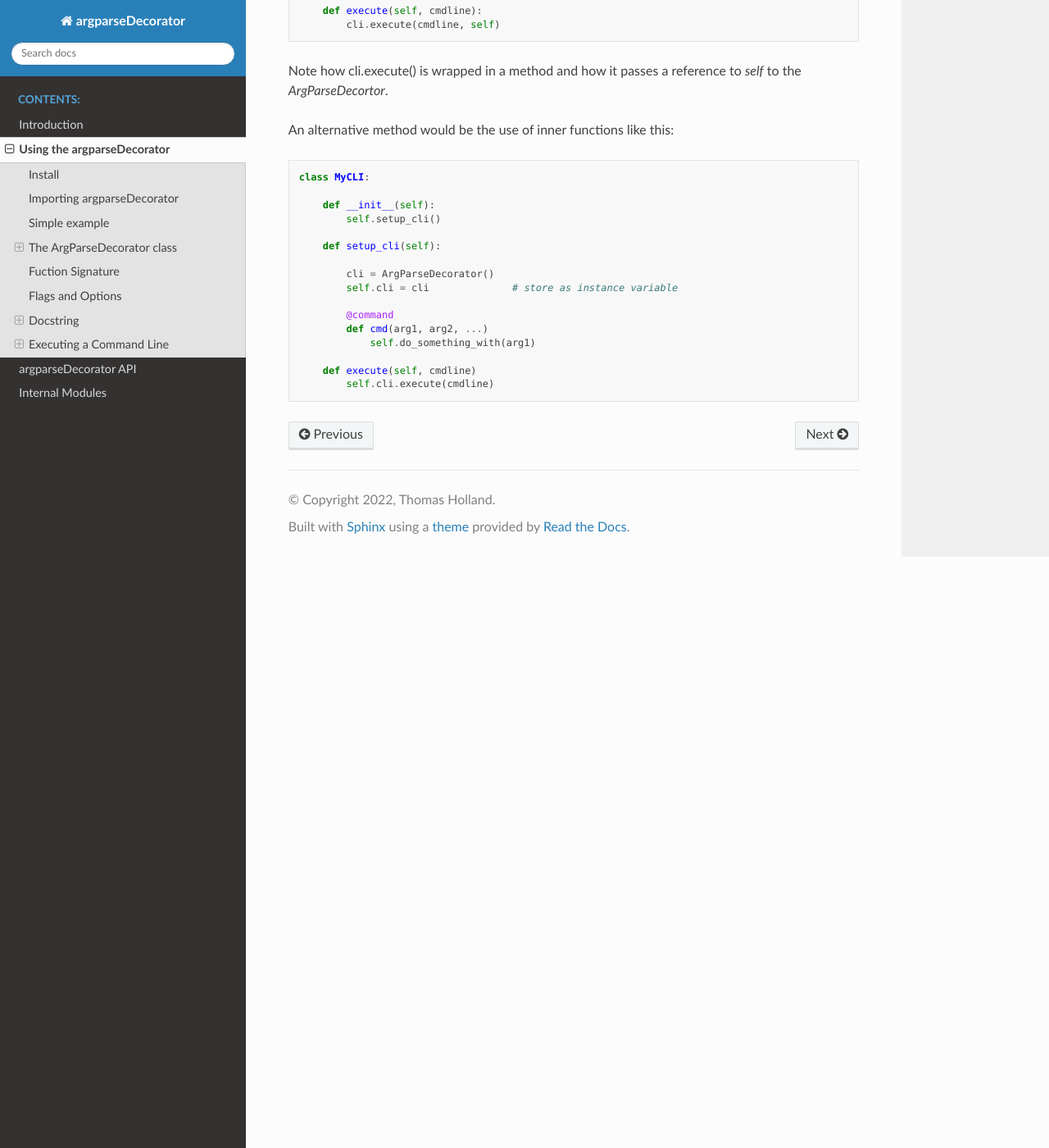
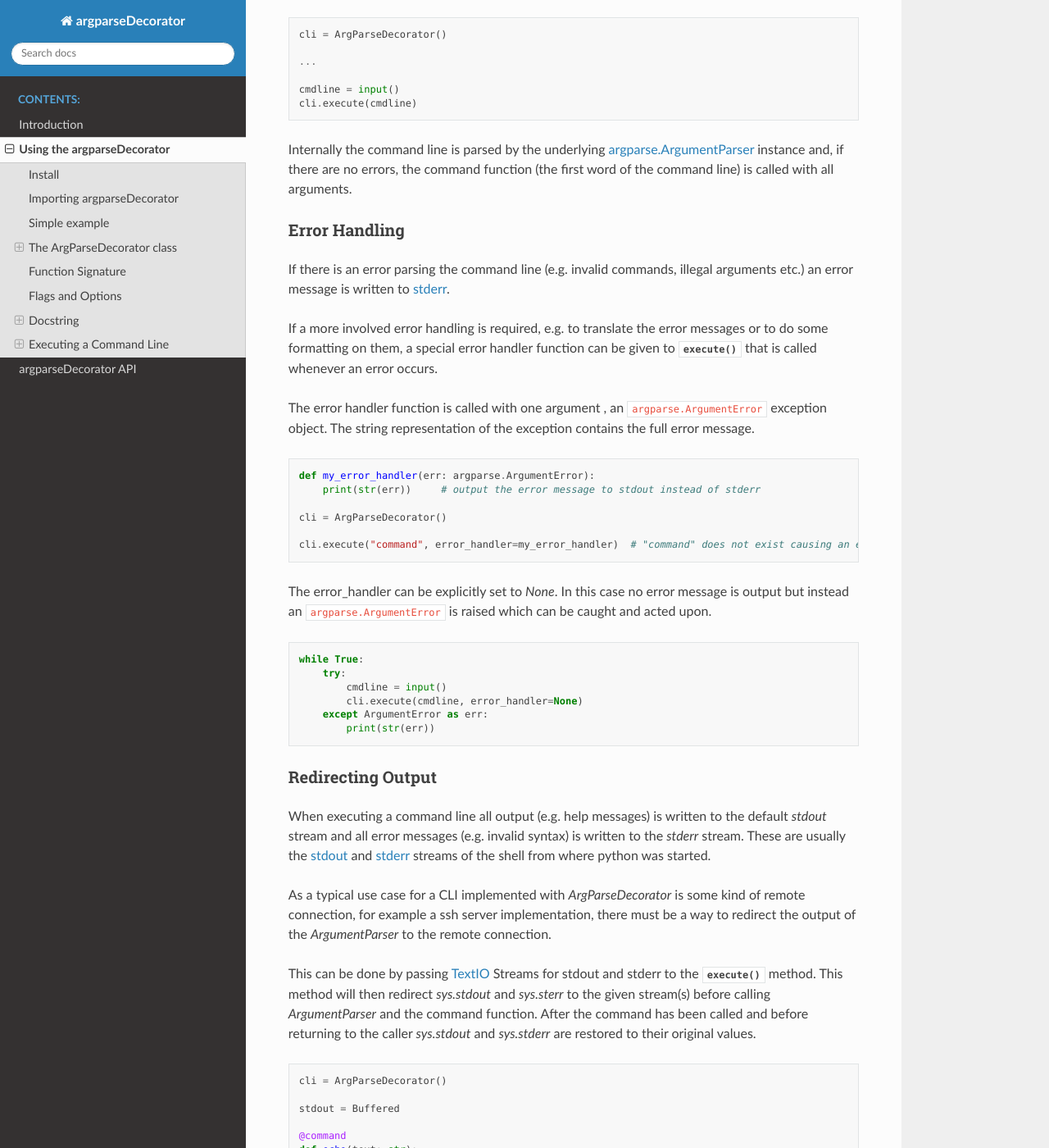
Before and after one commit to innot/argparseDecorator, a Sphinx documentation site: the page built from docs/source/usage.rst, in a window 1280 px wide and 1400 px high, scrolled down 8220 px. Shown: the whole window at 82% size. Built offline with Sphinx 7.4.7 and the Read the Docs theme 2.0.0, drawn with Linux system fonts in a browser that asks for light colours; some of the changed text lies outside the part shown.

Commit message:
Improved error handling.

```diff
--- a/docs/source/module_api.rst
+++ b/docs/source/module_api.rst
@@ -36,10 +36,13 @@
    :show-inheritance:
 
 Internal Modules
-================
+----------------
+
+These modules are not part of the *ArgParseDecorator* API, but they can be used obtain information
+about the command tree or to implement other methods of adding Commands to the internal command tree.
 
 argparsedecorator.parsernode module
------------------------------------
++++++++++++++++++++++++++++++++++++
 
 .. automodule:: argparsedecorator.parsernode
    :members:
@@ -47,7 +50,7 @@
    :show-inheritance:
 
 argparsedecorator.argument module
----------------------------------
++++++++++++++++++++++++++++++++++
 
 .. automodule:: argparsedecorator.argument
    :members:
--- a/docs/source/usage.rst
+++ b/docs/source/usage.rst
@@ -83,8 +83,6 @@
 Any such decorated function is called by *execute(cmdstring)* when the *cmdstring* contains the command.
 
 
-
-
 Subcommands
 +++++++++++
 
@@ -125,10 +123,67 @@
     parser.execute("get-info")
 
 
+Using ArgParseDecorator to Decorate Class Methods
++++++++++++++++++++++++++++++++++++++++++++++++++
+
+When using this library to decorate methods within a class there is one caveat.
+
+.. code-block:: python
+
+    class MyCLI:
+
+        cli = ArgParseDecorator()
+
+        @command
+        def cmd(self, arg1, arg2, ...):
+            ...
+
+To mark methods as commands the *ArgParseDecorator* must be instantiated as a `class variable`_.
+But as a class variable it does not have access to any data from a *MyCLI* instance, especially not to the
+*self* reference.
+
+To correctly call the *cmd* function from :meth:`~argparsedecorator.argparse_decorator.ArgParseDecorator.execute`
+a reference to *self* must be given, e.g. like this:
+
+.. code-block:: python
+
+    class MyCLI:
+
+        cli = ArgParseDecorator()
+
+        @command
+        def cmd(self, arg1, arg2, ...):
+            ...
+
+        def execute(self, cmdline):
+            cli.execute(cmdline, self)
+
+Note how cli.execute() is wrapped in a method and how it passes a reference to *self* to the *ArgParseDecortor*.
+
+An alternative method would be the use of inner functions like this:
+
+.. code-block:: python
+
+    class MyCLI:
+
+        def __init__(self):
+            self.setup_cli()
+
+        def setup_cli(self):
+
+            cli = ArgParseDecorator()
+            self.cli = cli              # store as instance variable
+
+            @command
+            def cmd(arg1, arg2, ...)
+                self.do_something_with(arg1)
+
+        def execute(self, cmdline)
+            self.cli.execute(cmdline)
 
 
-Fuction Signature
------------------
+Function Signature
+------------------
 
 argparseDecorator makes heavy use of type_annotations_ to pass additional information to the ArgumentParser.
 This includes a number of custom Types which are used to provide additional information about the arguments.
@@ -374,83 +429,98 @@
     cli.execute(cmdline)
 
 
-Internally the command line is parsed by the underlying argparse.ArgumentParser instance and, if there are no errors,
+Internally the command line is parsed by the underlying `argparse.ArgumentParser`_ instance and, if there are no errors,
 the command function (the first word of the command line) is called with all arguments.
 
-If there were errors on the command line, e.g. an unknown command or the wrong number of arguments, a
-*SyntaxError* exception is raised. Before raising the execption the *ArgumentParser* will output a descriptive
-message to `stderr <https://docs.python.org/3/library/sys.html#sys.stderr>`_, so usually the exception can be ignored.
+Error Handling
+++++++++++++++
+
+If there is an error parsing the command line (e.g. invalid commands, illegal arguments etc.) an error message is
+written to `stderr <https://docs.python.org/3/library/sys.html#sys.stderr>`_.
+
+If a more involved error handling is required, e.g. to translate the error messages or to
+do some formatting on them, a special error handler function can be given to
+:meth:`~argparsedecorator.argparse_decorator.ArgParseDecorator.execute` that is called
+whenever an error occurs.
+
+The error handler function is called with one argument , an ``argparse.ArgumentError`` exception object.
+The string representation of the exception contains the full error message.
+
+.. code-block:: python
+
+    def my_error_handler(err: argparse.ArgumentError):
+        print(str(err))     # output the error message to stdout instead of stderr
+
+    cli = ArgParseDecorator()
+
+    cli.execute("command", error_handler=my_error_handler)  # "command" does not exist causing an error message
+
+The error_handler can be explicitly set to *None*. In this case no error message is output but instead an
+``argparse.ArgumentError`` is raised which can be caught and acted upon.
 
 .. code-block:: python
 
     while True:
         try:
             cmdline = input()
-            cli.execute(cmdline)
-        except SyntaxError:
-            pass
+            cli.execute(cmdline, error_handler=None)
+        except ArgumentError as err:
+            print(str(err))
 
 
-Using ArgParseDecorator in Classes
-++++++++++++++++++++++++++++++++++
+Redirecting Output
+++++++++++++++++++
 
-When using this library to decorate methods within a class there is one caveat.
+When executing a command line all output (e.g. help messages) is written to the default *stdout* stream and all error
+messages (e.g. invalid syntax) is written to the *stderr* stream. These are usually the
+`stdout <https://docs.python.org/3/library/sys.html#sys.stdout>`_ and
+`stderr <https://docs.python.org/3/library/sys.html#sys.stderr>`_ streams of the shell from where python was started.
+
+As a typical use case for a CLI implemented with *ArgParseDecorator* is some kind of remote connection, for example
+a ssh server implementation, there must be a way to redirect the output of the *ArgumentParser* to the
+remote connection.
+
+This can be done by passing `TextIO <https://docs.python.org/3/library/io.html#text-i-o>`_ Streams for stdout and
+stderr to the :meth:`~argparsedecorator.argparse_decorator.ArgParseDecorator.execute` method.
+This method will then redirect *sys.stdout* and *sys.sterr* to the given stream(s) before calling *ArgumentParser*
+and the command function. After the command has been called and before returning to the caller *sys.stdout* and
+*sys.stderr* are restored to their original values.
 
 .. code-block:: python
 
-    class MyCLI:
+    cli = ArgParseDecorator()
 
-        cli = ArgParseDecorator()
+    stdout = Buffered
 
-        @command
-        def cmd(self, arg1, arg2, ...):
-            ...
+    @command
+    def echo(text: str):
+        print(text)
 
-To mark methods as commands the *ArgParseDecorator* must be instantiated as a `class variable`_.
-But as a class variable it does not have access to any data from a *MyCLI* instance, especially not to the
-*self* reference.
+    cli.execute("echo foobar", stdout=SomeStream)
 
-To correctly call the *cmd* function from :meth:`~argparsedecorator.argparse_decorator.ArgParseDecorator.execute`
-a reference to *self* must be given, e.g. like this:
+Redirecting Input
++++++++++++++++++
+
+If any commands require further user input, e.g. for confirmation checks, the
+`stdin <https://docs.python.org/3/library/sys.html#sys.stdin>`_ can also be redirected to a different stream:
 
 .. code-block:: python
 
-    class MyCLI:
+    cli = ArgParseDecorator()
+    my_stdin = io.StringIO("yes")
 
-        cli = ArgParseDecorator()
+    @cli.command
+    def delete():
+        print("type 'yes' to confirm that you want to delete everything")
+        result = input()
+        if result == "yes":
+            print("you have chosen 'yes'")
 
-        @command
-        def cmd(self, arg1, arg2, ...):
-            ...
-
-        def execute(self, cmdline):
-            cli.execute(cmdline, self)
-
-Note how cli.execute() is wrapped in a method and how it passes a reference to *self* to the *ArgParseDecortor*.
-
-An alternative method would be the use of inner functions like this:
-
-.. code-block:: python
-
-    class MyCLI:
-
-        def __init__(self):
-            self.setup_cli()
-
-        def setup_cli(self):
-
-            cli = ArgParseDecorator()
-            self.cli = cli              # store as instance variable
-
-            @command
-            def cmd(arg1, arg2, ...)
-                self.do_something_with(arg1)
-
-        def execute(self, cmdline)
-            self.cli.execute(cmdline)
+    cli.execute("delete", stdin=my_stdin)
 
 
 .. _eval: https://docs.python.org/3/library/functions.html#eval
 .. _type_annotations: https://docs.python.org/3/library/typing.html
 .. _docstring: https://peps.python.org/pep-0257/
 .. _class variable: https://docs.python.org/3/tutorial/classes.html#class-and-instance-variables
+.. _argparse.ArgumentParser: https://docs.python.org/3/library/argparse.html
```
Also changed, not shown: 4 other files.
